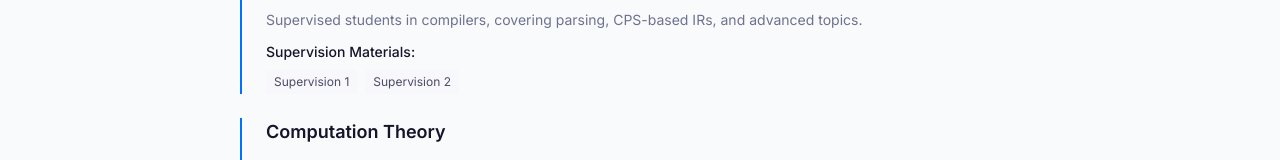
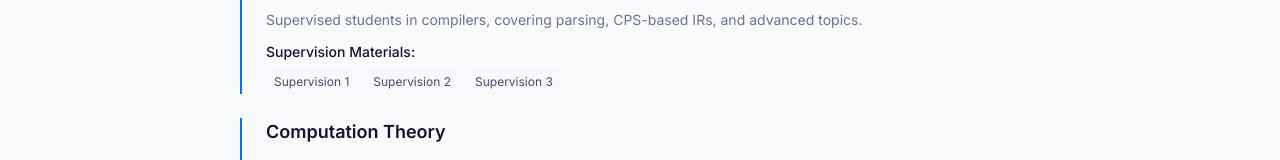
Before and after one commit to johnyob/ajo41.dev, a Next.js app: page /teaching in a window 1280 px wide. Shown: the part 536-696 px from the top of the page. Built offline with nearby package versions, Linux system fonts and the light colour scheme.

Commit message:
feat: compilers supo3 sheet

```diff
--- a/src/app/teaching/page.tsx
+++ b/src/app/teaching/page.tsx
@@ -59,6 +59,7 @@ export default function Teaching() {
               supervisions={[
                 { title: "Supervision 1", pdf: "/teaching/compilers/supo1.pdf" },
                 { title: "Supervision 2", pdf: "/teaching/compilers/supo2.pdf" },
+                { title: "Supervision 3", pdf: "/teaching/compilers/supo3.pdf" },
               ]}
             />
 
```
Also changed, not shown: 1 other file (tests, documents, lock files or other folders).
